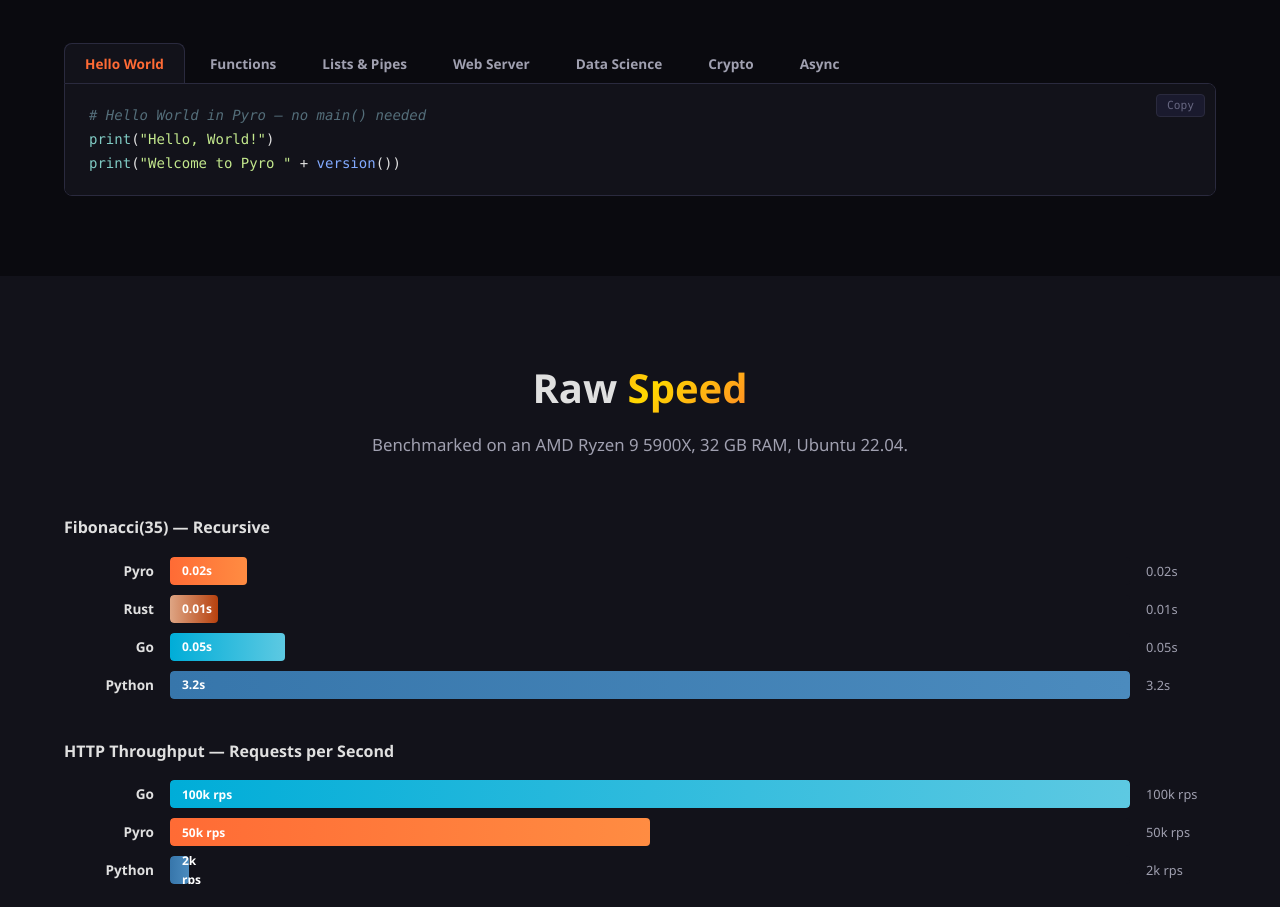
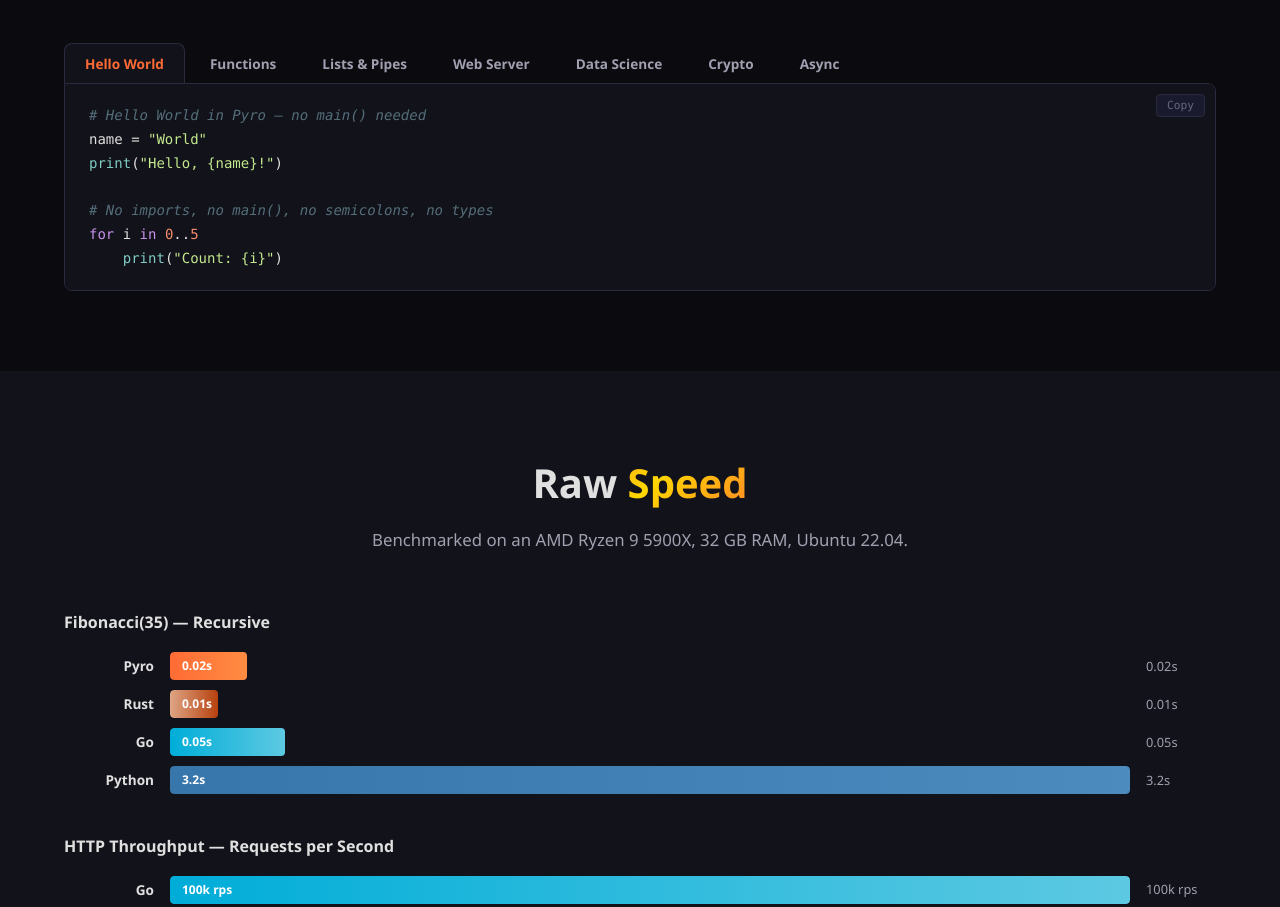
Before and after one commit to krish9219/pyro, a plain HTML site: page website/index.html in a window 1280 px wide. Shown: the part 3820-4727 px from the top of the page. Drawn offline with Linux system fonts and the light colour scheme; files whose address does not match are found by name.

Commit message:
Fix: remove version() from index.html Hello World example

```diff
--- a/website/index.html
+++ b/website/index.html
@@ -309,8 +309,12 @@
       <div class="tab-body">
         <div class="tab-content active" data-tab-content="hello">
           <pre><button class="copy-btn">Copy</button><code><span class="cm"># Hello World in Pyro — no main() needed</span>
-<span class="bi">print</span>(<span class="str">"Hello, World!"</span>)
-<span class="bi">print</span>(<span class="str">"Welcome to Pyro "</span> + <span class="fn">version</span>())</code></pre>
+name = <span class="str">"World"</span>
+<span class="bi">print</span>(<span class="str">"Hello, {name}!"</span>)
+
+<span class="cm"># No imports, no main(), no semicolons, no types</span>
+<span class="kw">for</span> i <span class="kw">in</span> <span class="num">0</span>..<span class="num">5</span>
+    <span class="bi">print</span>(<span class="str">"Count: {i}"</span>)</code></pre>
         </div>
         <div class="tab-content" data-tab-content="functions">
           <pre><button class="copy-btn">Copy</button><code><span class="cm"># Functions, closures, and pattern matching</span>
```
